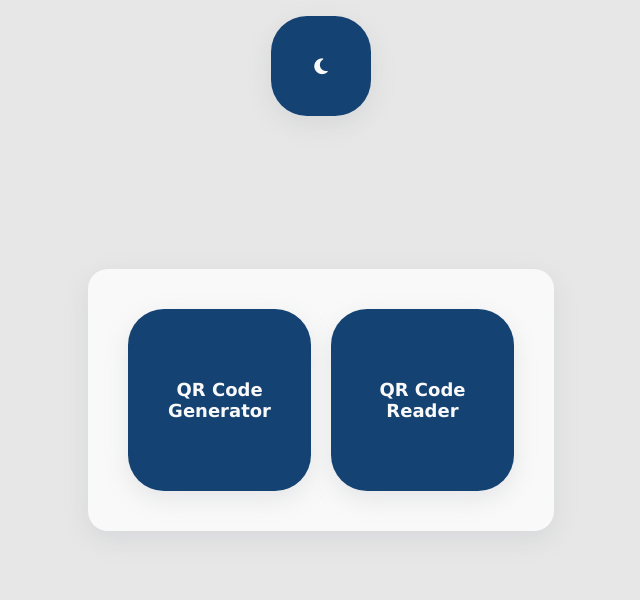
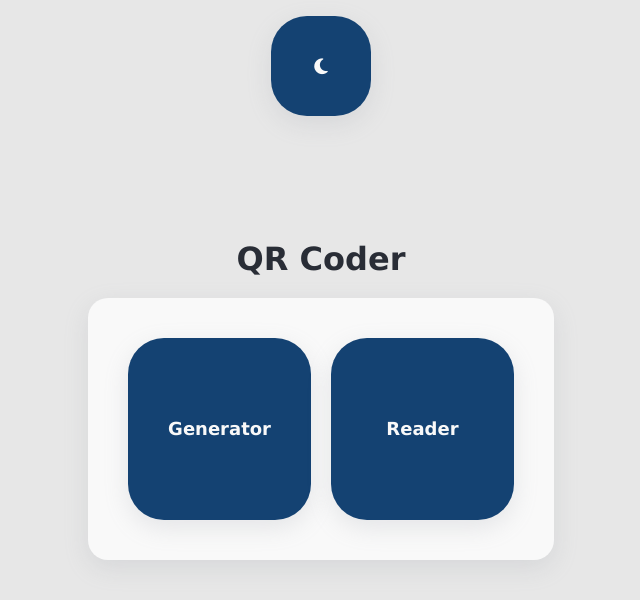
Before and after one commit to Dunkelhaiser/Smug-QR-Coder, a website built with Vite: page index.html in a window 1280 px wide. Shown: the whole page, without its empty margins (319-959 px from the left). Built offline with nearby package versions, Linux system fonts and the light colour scheme.

Commit message:
Tweaked design

```diff
--- a/index.html
+++ b/index.html
@@ -13,15 +13,10 @@
     </head>
     <body>
         <button class="theme-btn" title="Theme Button"><i class="fa-solid fa-moon"></i></button>
+        <h1 class="title">QR Coder</h1>
         <div class="container big-btn-container">
-            <button class="big-btn">
-                QR Code<br />
-                Generator
-            </button>
-            <button class="big-btn">
-                QR Code<br />
-                Reader
-            </button>
+            <button class="big-btn">Generator</button>
+            <button class="big-btn">Reader</button>
         </div>
     </body>
 </html>
--- a/src/sass/global/_base.scss
+++ b/src/sass/global/_base.scss
@@ -4,18 +4,21 @@
     box-sizing: border-box;
     margin: 0;
     padding: 0;
-    transition: background-color 0.1s ease-in, box-shadow 0.1s ease-in, color 0.1s ease-in;
+    transition: background-color 0.1s ease-in, box-shadow 0.1s ease-in, color 0.05s ease-in;
 }
 
 html {
     overflow: overlay;
+
     font-family: $sans-serif;
     font-size: 62.5%;
+    color: $light-text;
+
     background-color: $light-background;
 }
 
 body {
-    @include flex(column, center, center, center, 0, wrap);
+    @include flex(column, center, center, center, 2rem, wrap);
 
     width: 100vw;
     height: 100vh;
--- /dev/null
+++ b/src/sass/global/_typography.scss
@@ -0,0 +1,3 @@
+.title {
+    font-size: 3.2rem;
+}
--- a/src/sass/main.scss
+++ b/src/sass/main.scss
@@ -3,6 +3,7 @@
 @import "abstracts/animations";
 
 @import "global/base";
+@import "global/typography";
 
 @import "components/container";
 @import "components/big-btn";
```
Also changed, not shown: src/css/main.css, 1 other file.
